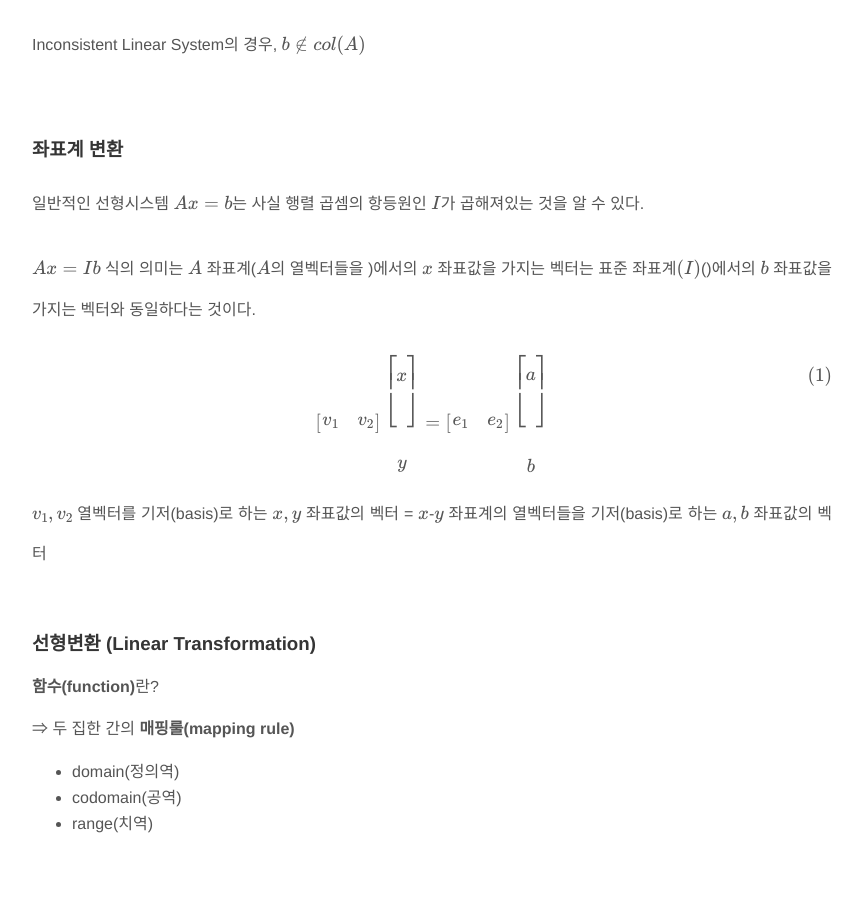
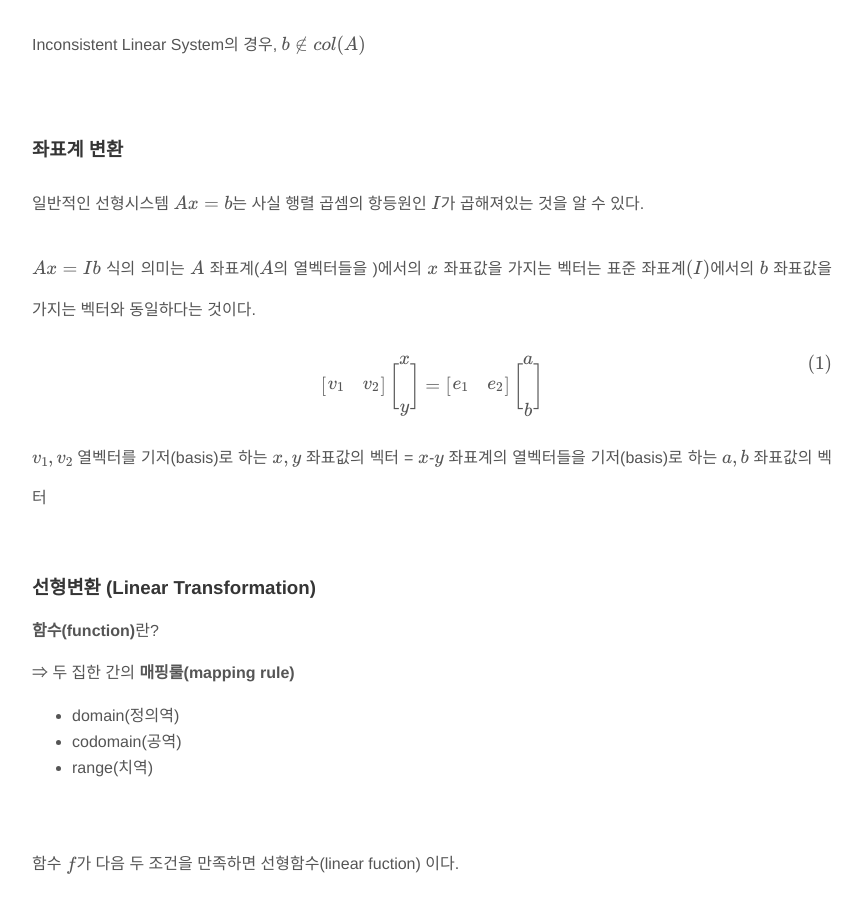
Before and after one commit to Ting-Kim/Ting-kim.github.io, a Jekyll site: the page built from _posts/ai_dev_course/2nd_week/2020-12-08-[2nd_week-day2]미적분.md, in a window 1280 px wide and 900 px high, scrolled down 2608 px. Shown: the whole window, without its empty margins (208-1071 px from the left). Built offline with Jekyll 4.4.1, drawn with Linux system fonts in a browser that asks for light colours; nearby versions of some CDN libraries; formulas are drawn with MathJax 3.

Commit message:
Update 2020-12-08-[2nd_week-day2]미적분.md

```diff
--- a/_posts/ai_dev_course/2nd_week/2020-12-08-[2nd_week-day2]미적분.md
+++ b/_posts/ai_dev_course/2nd_week/2020-12-08-[2nd_week-day2]미적분.md
@@ -84,15 +84,15 @@ Inconsistent Linear System의 경우, $b∉col(A)$
 
 일반적인 선형시스템 $Ax=b$는 사실 행렬 곱셈의 항등원인 $I$가 곱해져있는 것을 알 수 있다.
 
-$Ax=Ib$ 식의 의미는  $A$ 좌표계($A$의 열벡터들을 )에서의 $x$ 좌표값을 가지는 벡터는 표준 좌표계$(I)$()에서의 $b$ 좌표값을 가지는 벡터와 동일하다는 것이다.
+$Ax=Ib$ 식의 의미는  $A$ 좌표계($A$의 열벡터들을 )에서의 $x$ 좌표값을 가지는 벡터는 표준 좌표계$(I)$에서의 $b$ 좌표값을 가지는 벡터와 동일하다는 것이다.
 
-$$
+<center>$
 \begin{equation}
 \begin{bmatrix}
  v_1 & v_2
 \end{bmatrix}
 \begin{bmatrix}
- x \\\\
+ x \\
  y
 \end{bmatrix}
 =
@@ -100,12 +100,12 @@ $$
  e_1 & e_2
 \end{bmatrix}
 \begin{bmatrix}
- a \\\\
+ a \\
  b
 \end{bmatrix}
 \end{equation}
-$$
-$$v_1, v_2$$ 열벡터를 기저(basis)로 하는 $$x, y$$ 좌표값의 벡터 = $$x$$-$$y$$ 좌표계의 열벡터들을 기저(basis)로 하는 $$a, b$$ 좌표값의 벡터
+$</center>
+$v_1, v_2$ 열벡터를 기저(basis)로 하는 $x, y$ 좌표값의 벡터 = $x$-$y$ 좌표계의 열벡터들을 기저(basis)로 하는 $a, b$ 좌표값의 벡터
 
 <br>
 
@@ -168,13 +168,9 @@ T_A(e_1) & T_A(e_2) & \cdots & T_A(e_n)
 
 2차원 벡터를 입력으로 받아, 해당 벡터를 반시계방향으로 $\theta$만큼 회전하는 기능을 구현해 보자.
 
-<br>
+![https://scipython.com/static/media/uploads/examples/rotation-matrix-figure.png](https://scipython.com/static/media/uploads/examples/rotation-matrix-figure.png)
+(출처:[https://www.google.com/url?sa=i&url=https%3A%2F%2Fscipython.com%2Fbook%2Fchapter-6-numpy%2Fexamples%2Fcreating-a-rotation-matrix-in-numpy%2F&psig=AOvVaw2NxqMWFXK7FIF1zPQ4x6ut&ust=1607525661273000&source=images&cd=vfe&ved=0CA0QjhxqFwoTCOC1-PLRvu0CFQAAAAAdAAAAABAD](https://www.google.com/url?sa=i&url=https%3A%2F%2Fscipython.com%2Fbook%2Fchapter-6-numpy%2Fexamples%2Fcreating-a-rotation-matrix-in-numpy%2F&psig=AOvVaw2NxqMWFXK7FIF1zPQ4x6ut&ust=1607525661273000&source=images&cd=vfe&ved=0CA0QjhxqFwoTCOC1-PLRvu0CFQAAAAAdAAAAABAD))
 
-<br>
-
-![https://scipython.com/static/media/uploads/examples/rotation-matrix-figure.png](https://scipython.com/static/media/uploads/examples/rotation-matrix-figure.png)
-
-(출처:[https://www.google.com/url?sa=i&url=https%3A%2F%2Fscipython.com%2Fbook%2Fchapter-6-numpy%2Fexamples%2Fcreating-a-rotation-matrix-in-numpy%2F&psig=AOvVaw2NxqMWFXK7FIF1zPQ4x6ut&ust=1607525661273000&source=images&cd=vfe&ved=0CA0QjhxqFwoTCOC1-PLRvu0CFQAAAAAdAAAAABAD](https://www.google.com/url?sa=i&url=https%3A%2F%2Fscipython.com%2Fbook%2Fchapter-6-numpy%2Fexamples%2Fcreating-a-rotation-matrix-in-numpy%2F&psig=AOvVaw2NxqMWFXK7FIF1zPQ4x6ut&ust=1607525661273000&source=images&cd=vfe&ved=0CA0QjhxqFwoTCOC1-PLRvu0CFQAAAAAdAAAAABAD))
 <br>
 표준기저벡터 $e_1$$(1,0)$을 $\theta$ 만큼 회전시킨 좌표는 $(cos\theta, sin\theta)$ 이기 때문에 $A$의 첫번째 열벡터에 이를 대입하고,
 $e_2(0,1)$을 $\theta$ 만큼 회전시킨 좌표는 $(-sin\theta, -cos\theta)$ 이므로 두번째 열벡터에 이를 대입해서 선형변환 $A$를 도출하는 과정은 이와 같다.
```
